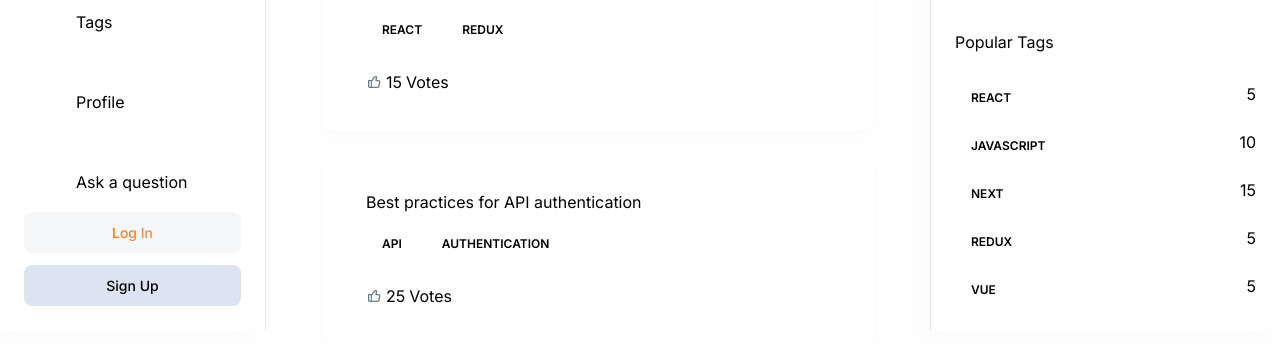
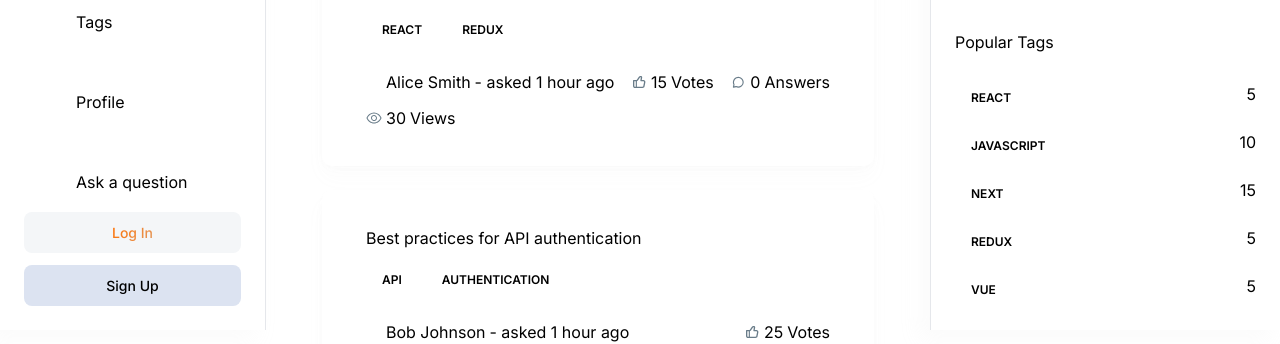
Before and after one commit to vvu060/dev-overflow, a Next.js app: page / in a window 1280 px wide. Shown: the part 470-814 px from the top of the page. Built offline with nearby package versions, Linux system fonts and the light colour scheme; no server answers.

Commit message:
use metric as reusable component

```diff
--- a/components/cards/QuestionCard.tsx
+++ b/components/cards/QuestionCard.tsx
@@ -51,10 +51,33 @@ const QuestionCard = ({
 
       <div className='flex-between mt-6 w-full flex-wrap gap-3'>
         <Metric
+          imgUrl='/assets/icons/avatar.svg'
+          alt='user'
+          value={author.name}
+          title=' - asked 1 hour ago'
+          href={`/profile/${author._id}}`}
+          isAuthor
+          textStyles='body-medium text-dark400_light700'
+        />
+        <Metric
           imgUrl='/assets/icons/like.svg'
           alt='upvotes'
           value={upvotes}
           title=' Votes'
+          textStyles='small-medium text-dark400_light800'
+        />
+        <Metric
+          imgUrl='/assets/icons/message.svg'
+          alt='message'
+          value={answers.length}
+          title=' Answers'
+          textStyles='small-medium text-dark400_light800'
+        />
+        <Metric
+          imgUrl='/assets/icons/eye.svg'
+          alt='eye'
+          value={views}
+          title=' Views'
           textStyles='small-medium text-dark400_light800'
         />
       </div>
```
